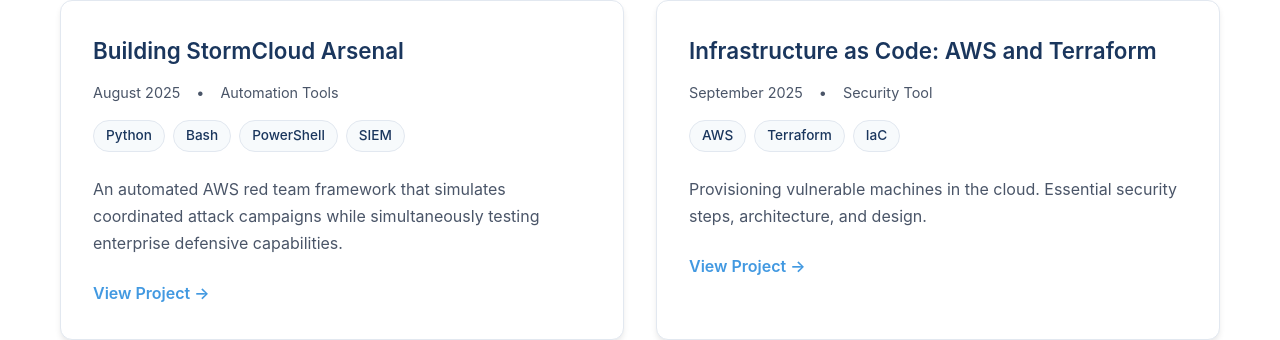
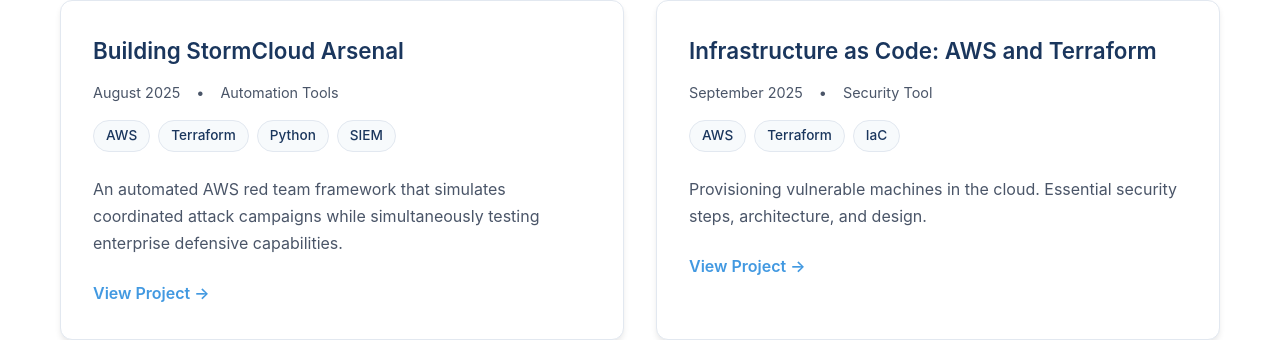
Before and after one commit to watermelondiet/watermelondiet.github.io, a Jekyll site: the page index.html, which Jekyll copies as it is, in a window 1280 px wide and 900 px high, scrolled down 665 px. Shown: the part 133-473 px from the top of the window. Built offline with Jekyll 4.4.1, drawn with Linux system fonts in a browser that asks for light colours.

Commit message:
Update index.html

```diff
--- a/index.html
+++ b/index.html
@@ -501,9 +501,9 @@
                                 <span>Automation Tools</span>
                             </div>
                             <div class="tech-stack">
+                                <span class="tech-tag">AWS</span>
+                                <span class="tech-tag">Terraform</span>
                                 <span class="tech-tag">Python</span>
-                                <span class="tech-tag">Bash</span>
-                                <span class="tech-tag">PowerShell</span>
                                 <span class="tech-tag">SIEM</span>
                             </div>
                             <p class="blog-excerpt">An automated AWS red team framework that simulates coordinated attack campaigns while simultaneously testing enterprise defensive capabilities.</p>
```
